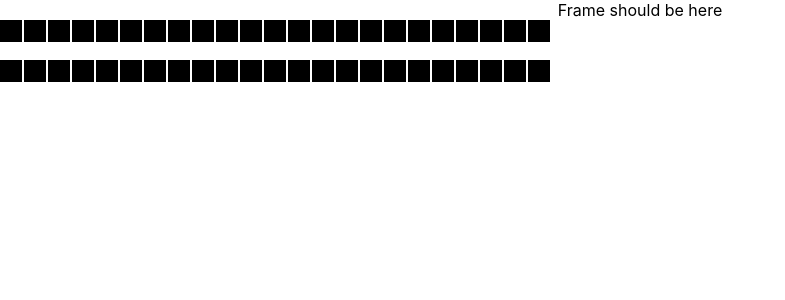
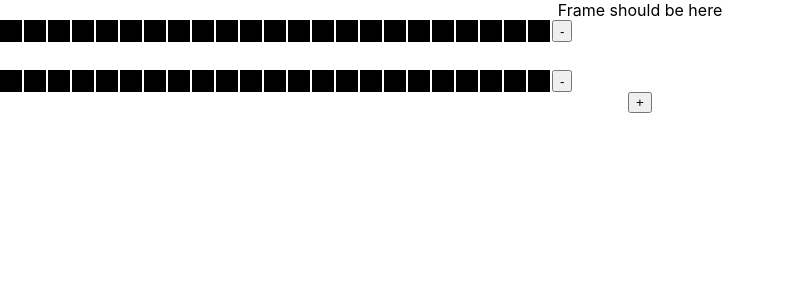
Before and after one commit to mjcolin/lightanimator, a React (Create React App) app: page / in a window 1280 px wide. Shown: the top 300 px of the page, without its empty margins (0-785 px from the left). Built offline with nearby package versions, Linux system fonts and the light colour scheme.

Commit message:
added ability to add and remove frames

```diff
--- a/src/App.js
+++ b/src/App.js
@@ -1,7 +1,8 @@
 
 import './App.css';
 import React, { useState } from 'react';
-import initialValues from './initialValues'
+import initialValues from './initialValues';
+import {createBlankFrame} from './initialValues';
 
 import TimeLine from './components/TimeLine'
 function App() {
@@ -20,12 +21,30 @@ function setPixelForFrame(frameNumber, pixelNumber, hue, opacity){
     setTimeline(newTimeline);
 }
 
+function addFrame(){
+  console.log('add frame pushed');
+  const newTimeline = timeline.slice();
+  const blankPixels = createBlankFrame(23);
+
+  newTimeline.push({pixels: blankPixels});
+
+  setTimeline(newTimeline);
+
+}
+
+function deleteFrame(frameNumber){
+  const newTimeline = timeline.slice();
+  delete newTimeline[frameNumber];
+
+  setTimeline(newTimeline);
+}
+
 
 
   return (
     <div className="App">
       Frame should be here
-     <TimeLine timeline={timeline} onClick={setPixelForFrame} />
+     <TimeLine timeline={timeline} onClick={setPixelForFrame} addButtonClick={addFrame} deleteFrame={deleteFrame}/>
     </div>
   );
 }
--- a/src/components/Frame.js
+++ b/src/components/Frame.js
@@ -16,10 +16,14 @@ function Frame(props){
 
 
     return(
-        <div className={classes.frame}>
-            {thePixels}
+        <div>
+            <div className={classes.frame}>
+                {thePixels}
+                <button onClick={()=>props.deleteFrame(props.frame)}>-</button>
+            </div>
+
         </div>
-    );
+    )
 }
 
 export default Frame;
--- a/src/components/TimeLIne.js
+++ b/src/components/TimeLIne.js
@@ -3,7 +3,7 @@ import classes from './TimeLine.module.css'
 
 function TimeLine(props){
     const theFrames = props.timeline.map((aFrame, index)=>
-    <Frame pixels = {aFrame.pixels} frame={index} onClick={props.onClick} key={index} />
+    <Frame pixels = {aFrame.pixels} frame={index} onClick={props.onClick} deleteFrame={props.deleteFrame} key={index} />
     );
 
 
@@ -12,9 +12,14 @@ function TimeLine(props){
 
 
     return (
+        <div>
         <div className={classes.timeline}>
          {theFrames}
         </div>
+        <div className={classes.addButton}>
+            <button onClick={props.addButtonClick}>+</button>
+        </div>
+       </div>
 
     );
 }
--- a/src/components/TimeLine.module.css
+++ b/src/components/TimeLine.module.css
@@ -2,5 +2,11 @@
     display: grid;
     grid-template-columns: 100%;
     grid-template-rows: repeat(auto-fill, 20px);
-    row-gap: 20px;
+    row-gap: 30px;
+    width: auto;
 }
+
+.addButton{
+    display: flex;
+    justify-content: center;
+}
```
